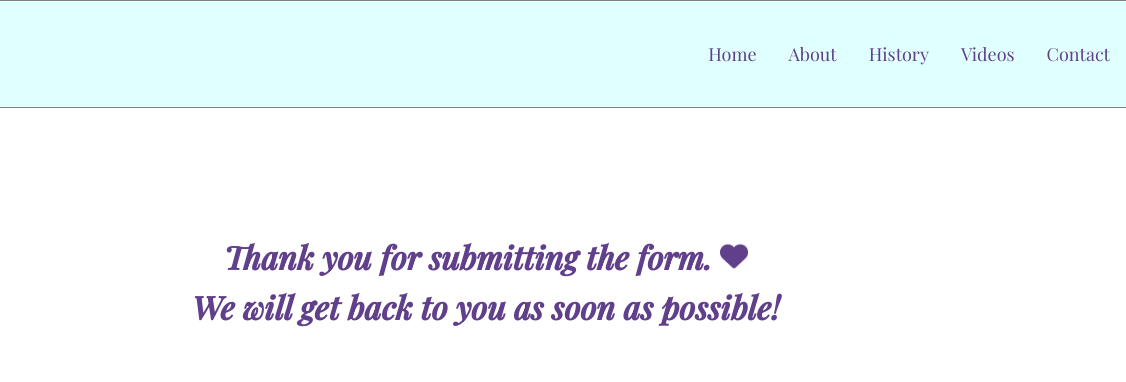
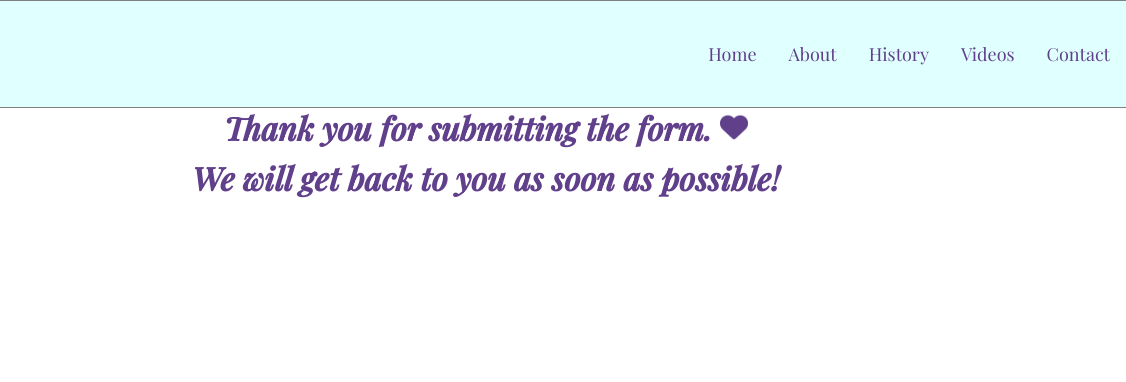
Before and after one commit to Ann-Anahit/pilates-website, a plain HTML site: page submit.html in a window 1280 px wide. Shown: the top 382 px of the page, 154-1280 px from the left. Drawn offline with Linux system fonts and the light colour scheme.

Commit message:
fixed submitting

```diff
--- a/assets/css/style.css
+++ b/assets/css/style.css
@@ -321,10 +321,7 @@ input {
 
 .submit {
     text-align: center;
-    margin: 150px;
-    font-family: 'Playfair Display';
     font-style: italic;
-    font-size: 32px;
     line-height: 50px;
     color: var(--primary-color);
 }
@@ -476,3 +473,4 @@ a:hover {
         display: flex;
         flex-wrap: wrap;
     }
+}
```
